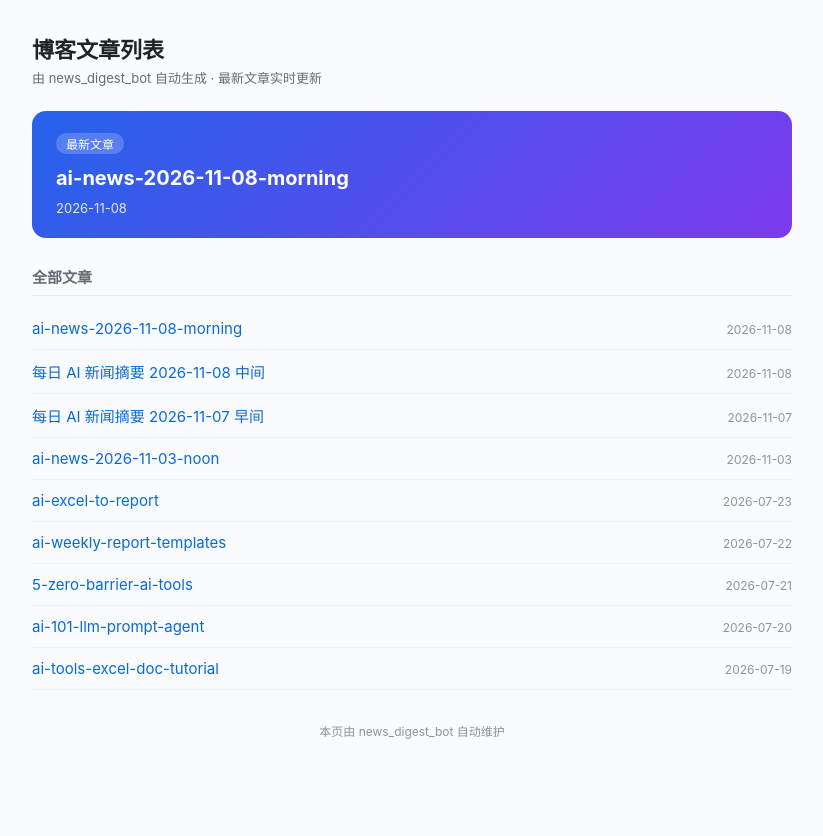
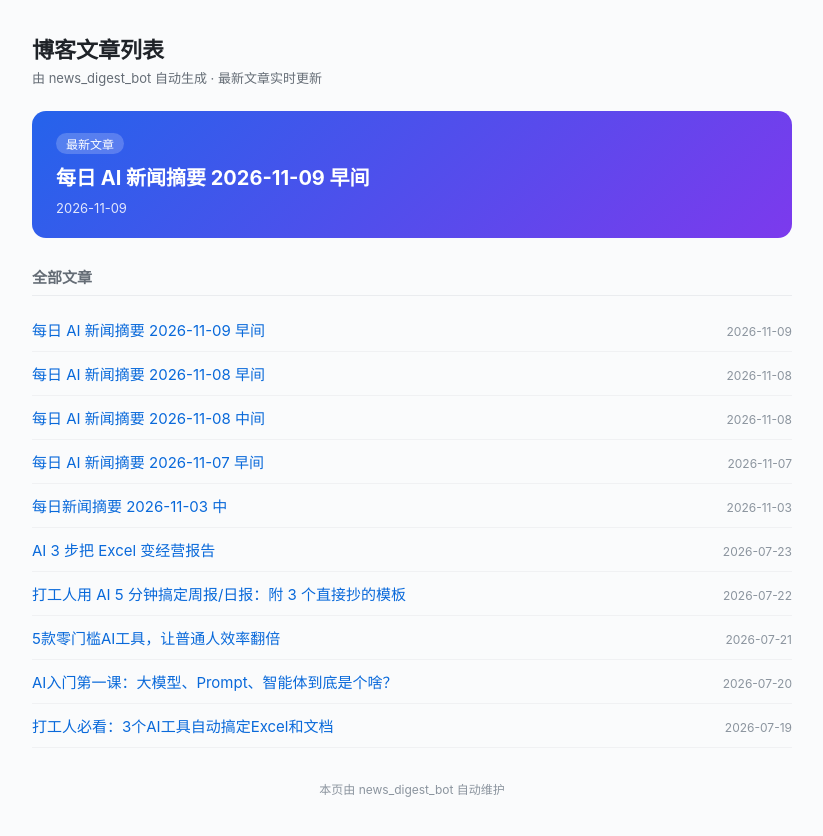
Before and after one commit to xiaoxiaoxiacom/xiaoxiaoxiacom.github.io, a Jekyll site: the page index.html, which Jekyll copies as it is, in a window 1280 px wide. Shown: the top 836 px of the page, without its empty margins (228-1051 px from the left). Built offline with Jekyll 4.4.1, drawn with Linux system fonts in a browser that asks for light colours.

Commit message:
auto: update index.html

```diff
--- a/index.html
+++ b/index.html
@@ -28,20 +28,21 @@
 
     <section class="hero">
       <div class="tag">最新文章</div>
-      <a class="hero-link" href="https://ai.miki.vip/2026/11/08/ai-news-2026-11-08-morning/">ai-news-2026-11-08-morning</a>
-      <div class="hero-date">2026-11-08</div>
+      <a class="hero-link" href="https://ai.miki.vip/2026/11/09/ai-news-2026-11-09-morning/">每日 AI 新闻摘要 2026-11-09 早间</a>
+      <div class="hero-date">2026-11-09</div>
     </section>
   <h2>全部文章</h2>
   <ul>
-      <li><a href="https://ai.miki.vip/2026/11/08/ai-news-2026-11-08-morning/">ai-news-2026-11-08-morning</a><span class="date">2026-11-08</span></li>
+      <li><a href="https://ai.miki.vip/2026/11/09/ai-news-2026-11-09-morning/">每日 AI 新闻摘要 2026-11-09 早间</a><span class="date">2026-11-09</span></li>
+      <li><a href="https://ai.miki.vip/2026/11/08/ai-news-2026-11-08-morning/">每日 AI 新闻摘要 2026-11-08 早间</a><span class="date">2026-11-08</span></li>
       <li><a href="https://ai.miki.vip/2026/11/08/ai-news-2026-11-08-noon/">每日 AI 新闻摘要 2026-11-08 中间</a><span class="date">2026-11-08</span></li>
       <li><a href="https://ai.miki.vip/2026/11/07/ai-news-2026-11-07-morning/">每日 AI 新闻摘要 2026-11-07 早间</a><span class="date">2026-11-07</span></li>
-      <li><a href="https://ai.miki.vip/2026/11/03/ai-news-2026-11-03-noon/">ai-news-2026-11-03-noon</a><span class="date">2026-11-03</span></li>
-      <li><a href="https://ai.miki.vip/2026/07/23/ai-excel-to-report/">ai-excel-to-report</a><span class="date">2026-07-23</span></li>
-      <li><a href="https://ai.miki.vip/2026/07/22/ai-weekly-report-templates/">ai-weekly-report-templates</a><span class="date">2026-07-22</span></li>
-      <li><a href="https://ai.miki.vip/2026/07/21/5-zero-barrier-ai-tools/">5-zero-barrier-ai-tools</a><span class="date">2026-07-21</span></li>
-      <li><a href="https://ai.miki.vip/2026/07/20/ai-101-llm-prompt-agent/">ai-101-llm-prompt-agent</a><span class="date">2026-07-20</span></li>
-      <li><a href="https://ai.miki.vip/2026/07/19/ai-tools-excel-doc-tutorial/">ai-tools-excel-doc-tutorial</a><span class="date">2026-07-19</span></li>
+      <li><a href="https://ai.miki.vip/2026/11/03/ai-news-2026-11-03-noon/">每日新闻摘要 2026-11-03 中</a><span class="date">2026-11-03</span></li>
+      <li><a href="https://ai.miki.vip/2026/07/23/ai-excel-to-report/">AI 3 步把 Excel 变经营报告</a><span class="date">2026-07-23</span></li>
+      <li><a href="https://ai.miki.vip/2026/07/22/ai-weekly-report-templates/">打工人用 AI 5 分钟搞定周报/日报：附 3 个直接抄的模板</a><span class="date">2026-07-22</span></li>
+      <li><a href="https://ai.miki.vip/2026/07/21/5-zero-barrier-ai-tools/">5款零门槛AI工具，让普通人效率翻倍</a><span class="date">2026-07-21</span></li>
+      <li><a href="https://ai.miki.vip/2026/07/20/ai-101-llm-prompt-agent/">AI入门第一课：大模型、Prompt、智能体到底是个啥？</a><span class="date">2026-07-20</span></li>
+      <li><a href="https://ai.miki.vip/2026/07/19/ai-tools-excel-doc-tutorial/">打工人必看：3个AI工具自动搞定Excel和文档</a><span class="date">2026-07-19</span></li>
   </ul>
   <footer>本页由 news_digest_bot 自动维护</footer>
 </body>
```
